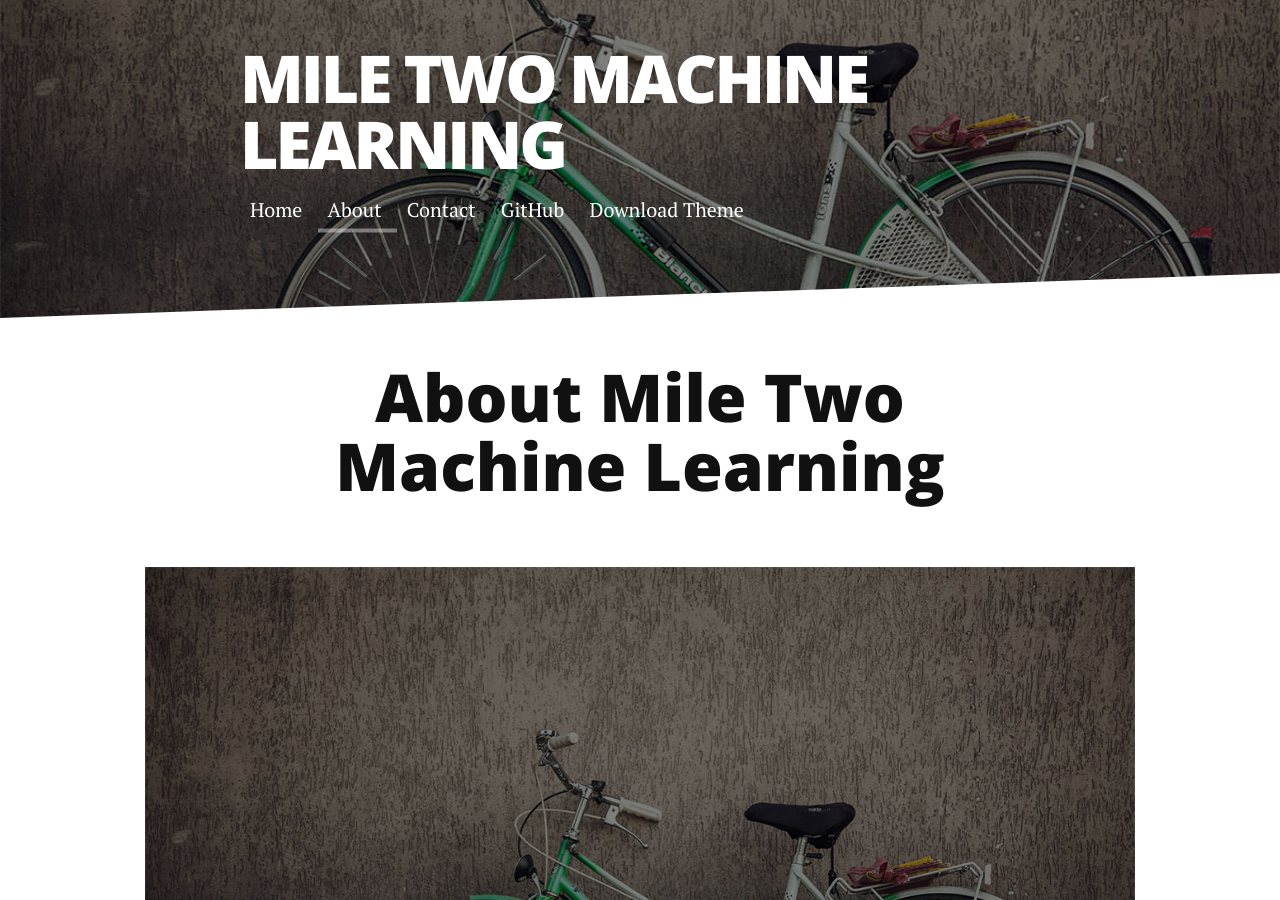
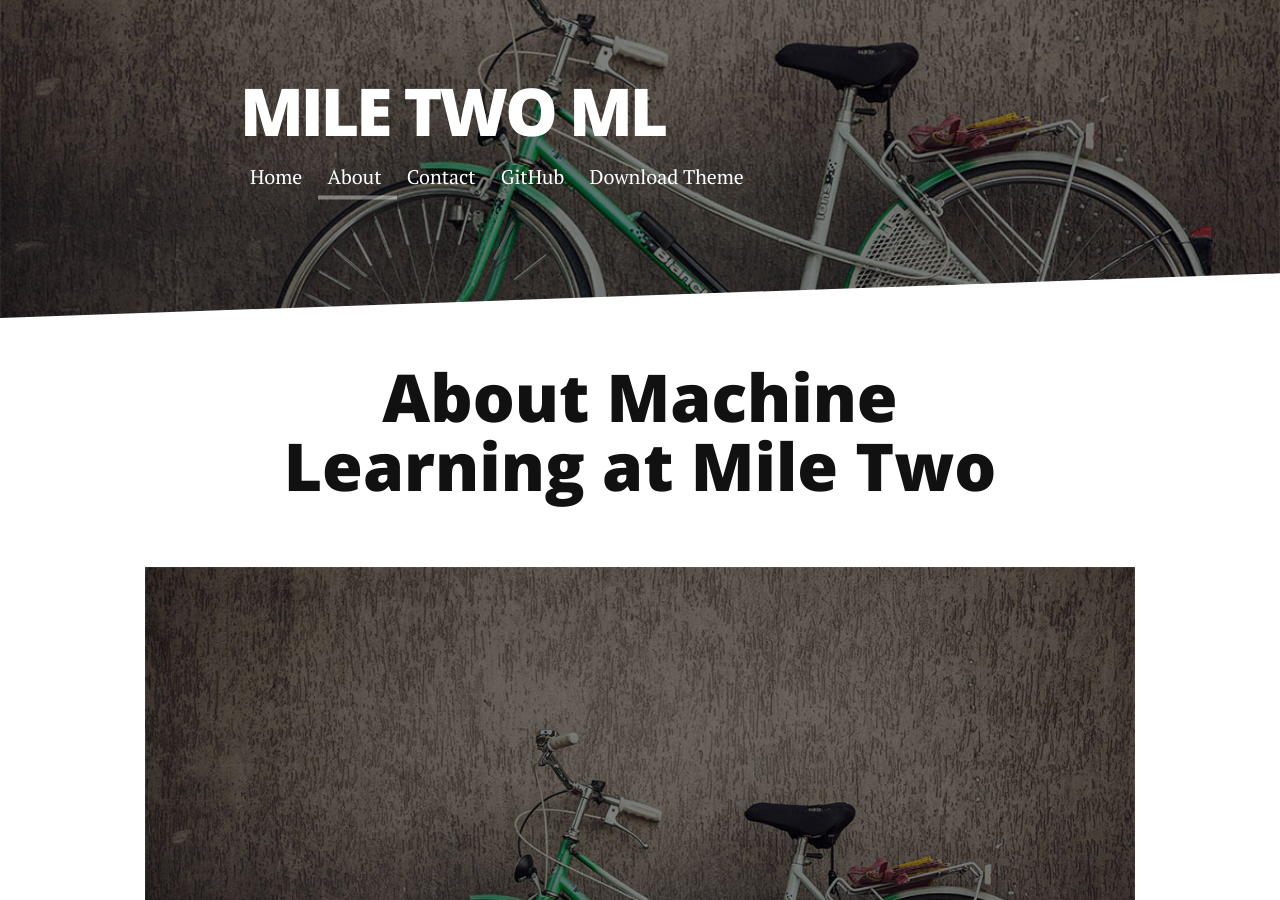
Before and after one commit to MileTwoML/MileTwoML.github.io, a Jekyll site: the page built from about.md, in a window 1280 px wide and 900 px high. Built offline with Jekyll 4.4.1, drawn with Linux system fonts in a browser that asks for light colours; nearby versions of some CDN libraries.

Commit message:
add some basic mile two flavor

```diff
--- a/_config.yml
+++ b/_config.yml
@@ -1,4 +1,4 @@
-title: Mile Two Machine Learning
+title: Mile Two ML
 description: Long Form Jekyll theme built with SASS / COMPASS / SUSY
 
 url: http://brianmaierjr.github.com/long-haul
--- a/about.md
+++ b/about.md
@@ -4,7 +4,7 @@ title: About Mile Two Machine Learning
 ---
 
 <div class="post">
-	<h1 class="pageTitle">About Mile Two Machine Learning</h1>
+	<h1 class="pageTitle">About Machine Learning at Mile Two</h1>
 	<img src="{{ '/assets/img/touring.jpg' | prepend: site.baseurl }}" alt="">
 	<p class="intro">Long Haul is a minimal, long form <a href="http://jekyllrb.com">Jekyll</a> Theme. It can be used as is or customized to your hearts desire.</p>
 	<p>Long Haul was created in honor of all the hard working touring bicycles that have traversed the globe time and time again. Take it for a spin.</p>
```
